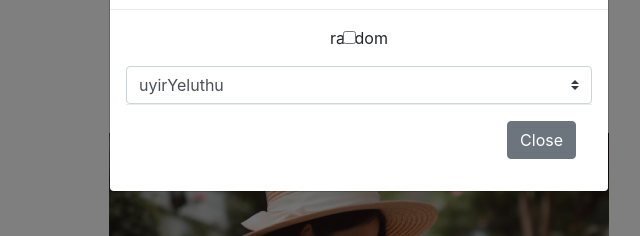
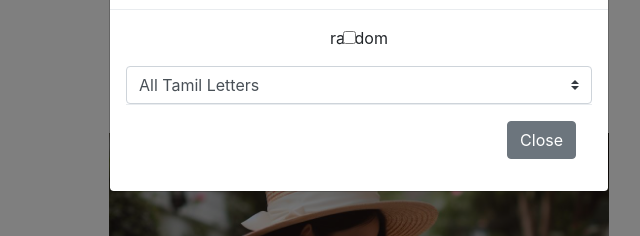
Before and after one commit to navanithan/quiz, a plain HTML site: page index.html in a window 1280 px wide. Both pictures are taken after a click on the link "...". Shown: the part 331-567 px from the top of the page, 281-921 px from the left. Drawn offline with nearby package versions, Linux system fonts and the light colour scheme.

Commit message:
Update index.html

```diff
--- a/index.html
+++ b/index.html
@@ -60,11 +60,11 @@
 
             <select id="question-type" class="custom-select">
               <option selected>Select Quiz Type</option>
-              <option value="uyirYeluthu" selected>uyirYeluthu</option>
+              <option value="uyirYeluthu" >uyirYeluthu</option>
               <option value="ikuLetters">ikuLetters</option>
               <option value="meiYeluthu">meiYeluthu</option>
               <option value="uyirMeiYeluthu">uyirMeiYeluthu</option>
-              <option value="allTamilLetters">All Tamil Letters</option>
+              <option value="allTamilLetters" selected>All Tamil Letters</option>
             </select>
 
             <div class="modal-footer">
```
